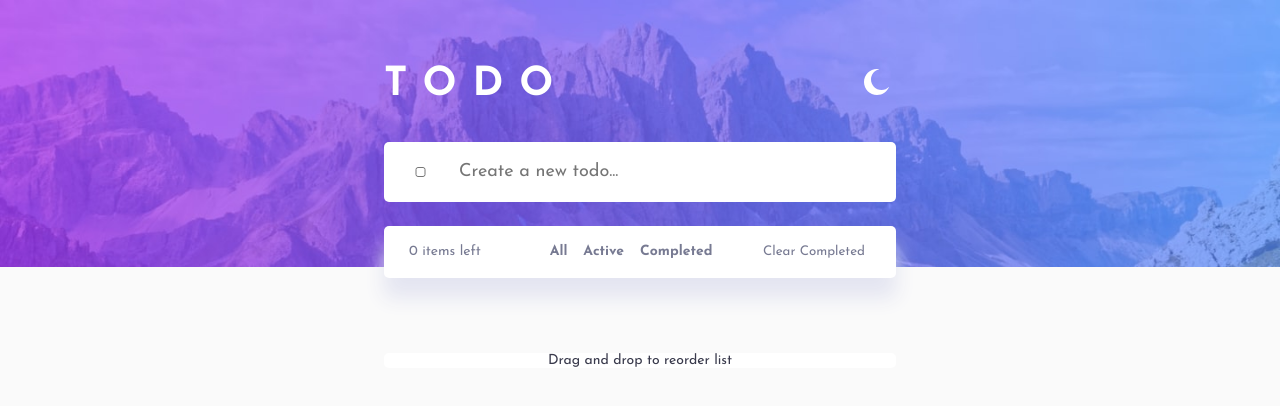
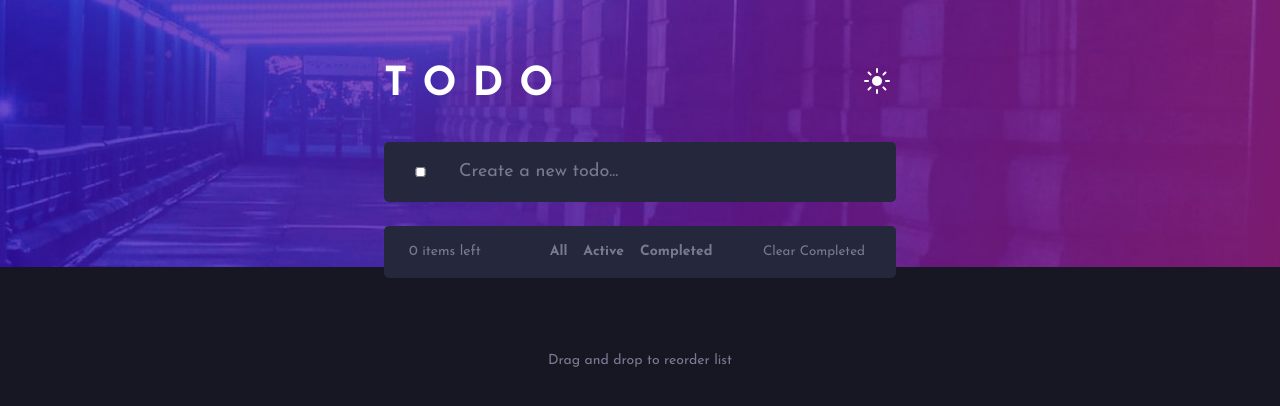
Before and after one commit to lam-j/todo-app, a React (Create React App) app: page / in a window 1280 px wide. Shown: the top 406 px of the page. Built offline with nearby package versions, Linux system fonts and the light colour scheme.

Commit message:
Implement dark mode

```diff
--- /dev/null
+++ b/public/darkmode.css
@@ -0,0 +1,85 @@
+:root {
+    /* ### Primary */
+
+    --brightBlue: hsl(220, 98%, 61%);
+    --checkBackground: linear-gradient(to left, hsl(192, 100%, 67%), hsl(280, 87%, 65%));
+
+    /* ### Dark Theme = 2*/
+
+    --veryDarkBlue2: hsl(235, 21%, 11%);
+    --veryDarkDesaturatedBlue2: hsl(235, 24%, 19%);
+    --lightGrayishBlue2: hsl(234, 39%, 85%);
+    --lightGrayishBlueHover2: hsl(236, 33%, 92%);
+    --darkGrayishBlue2: hsl(234, 11%, 52%);
+    --veryDarkGrayishBlue2: hsl(233, 14%, 35%);
+    --veryDarkGrayishBlueHover2: hsl(237, 14%, 26%);
+}
+
+.dark.background {
+    background-color: var(--veryDarkBlue2);
+    color: var(--lightGrayishBlue2);
+    height: 100vh;
+    width: 100vw;
+}
+
+.dark .App {
+    background-image: url("images/bg-desktop-dark.jpg");
+}
+
+.dark .title button > img.light-mode {
+    display: none;
+}
+.dark .title button > img.dark-mode {
+    display: block;
+}
+
+.dark .input {
+    background-color: var(--veryDarkDesaturatedBlue2);
+}
+.dark .input input[type="text"] {
+    background-color: var(--veryDarkDesaturatedBlue2);
+    color: var(--lightGrayishBlue2);
+}
+.dark .input input[type="text"]::placeholder {
+    color: var(--darkGrayishBlue2);
+}
+.dark .input input[type="text"]:focus {
+    /* NEEDS WORK. */
+    outline-color: var(--veryDarkDesaturatedBlue2);
+}
+.input input[type="checkbox"] {
+    margin: 25px 30px;
+    padding: 0;
+}
+
+.dark .list {
+    background-color: var(--veryDarkDesaturatedBlue2);
+    box-shadow: none;
+}
+
+.dark .list li {
+    border-bottom: 0.5px solid var(--veryDarkGrayishBlueHover2);
+}
+
+.dark .list li > button:hover {
+    opacity: 75%;
+}
+
+.dark .navigation h4 {
+    color: var(--darkGrayishBlue2);
+}
+
+.dark p.items-remaining {
+    color: var(--darkGrayishBlue2);
+}
+
+.dark button.clear > p {
+    color: var(--darkGrayishBlue2);
+}
+.dark button.clear > p:hover {
+    color: var(--lightGrayishBlue2);
+}
+
+.dark .footer {
+    color: var(--darkGrayishBlue2);
+}
--- a/public/index.html
+++ b/public/index.html
@@ -10,7 +10,8 @@
         <title>Todo app</title>
 
         <!-- Stylesheets -->
-        <link rel="stylesheet" href="styles.css" />
+        <link rel="stylesheet" href="lightmode.css" />
+        <link rel="stylesheet" href="darkmode.css" />
 
         <!-- Fonts -->
         <link rel="preconnect" href="https://fonts.googleapis.com" />
--- a/public/styles.css
+++ b/public/lightmode.css
@@ -6,29 +6,16 @@
 
     /* ### Neutral */
 
-    /* ### Light Theme */
+    /* ### Light Theme = 1*/
 
-    --veryLightGray: hsl(0, 0%, 98%);
-    --veryLightGrayishBlue: hsl(236, 33%, 92%);
-    --lightGrayishBlue: hsl(233, 11%, 84%);
-    --darkGrayishBlue: hsl(236, 9%, 61%);
-    --veryDarkGrayishBlue: hsl(235, 19%, 35%);
-
-    /* ### Dark Theme */
-
-    --veryDarkBlue: hsl(235, 21%, 11%);
-    --veryDarkDesaturatedBlue: hsl(235, 24%, 19%);
-    --lightGrayishBlue: hsl(234, 39%, 85%);
-    --lightGrayishBlue: hsl(236, 33%, 92%);
-    /* ^ hover */
-    --darkGrayishBlue: hsl(234, 11%, 52%);
-    --veryDarkGrayishBlue: hsl(233, 14%, 35%);
-    --veryDarkGrayishBlue: hsl(237, 14%, 26%);
+    --veryLightGray1: hsl(0, 0%, 98%);
+    --veryLightGrayishBlue1: hsl(236, 33%, 92%);
+    --lightGrayishBlue1: hsl(233, 11%, 84%);
+    --darkGrayishBlue1: hsl(236, 9%, 61%);
+    --veryDarkGrayishBlue1: hsl(235, 19%, 35%);
 }
 
 body {
-    background-color: var(--veryLightGray);
-    color: var(--veryDarkGrayishBlue);
     font-family: "Josefin Sans", sans-serif;
     font-size: 18px;
     margin: 0;
@@ -38,6 +25,13 @@ h1 {
     color: white;
     font-size: 2.5rem;
     letter-spacing: 1rem;
+}
+
+.background {
+    background-color: var(--veryLightGray1);
+    color: var(--veryDarkGrayishBlue1);
+    height: 100vh;
+    width: 100vw;
 }
 
 .App {
@@ -62,10 +56,15 @@ h1 {
     align-items: baseline;
     justify-content: space-between;
     margin-bottom: 10px;
+    cursor: default;
 }
 .title button {
     background: none;
     border: none;
+    cursor: pointer;
+}
+.title button > img.dark-mode {
+    display: none;
 }
 
 .todo-wrapper {
@@ -75,23 +74,26 @@ h1 {
 }
 
 .todo-wrapper div {
-    background-color: white;
     border-radius: 5px;
 }
 
 .input {
+    background-color: white;
     display: flex;
     height: 60px;
 }
 .input input[type="text"] {
     border: none;
     border-radius: 5px;
-    color: var(--darkGrayishBlue);
+    color: var(--veryDarkGrayishBlue1);
     font-family: "Josefin Sans", sans-serif;
     font-size: 18px;
     height: 50px;
     width: 80%;
     align-self: center;
+}
+.input input[type="text"]::placeholder {
+    color: var(--darkGrayishBlue1);
 }
 .input input[type="text"]:focus {
     outline-color: white;
@@ -102,7 +104,8 @@ h1 {
 }
 
 .list {
-    box-shadow: 0 20px 20px var(--veryLightGrayishBlue);
+    background-color: white;
+    box-shadow: 0 20px 20px var(--veryLightGrayishBlue1);
     padding: 0;
     margin: 0;
 }
@@ -113,7 +116,7 @@ h1 {
     width: 100%;
 }
 .list li {
-    border-bottom: 1px solid var(--veryLightGrayishBlue);
+    border-bottom: 1px solid var(--veryLightGrayishBlue1);
     cursor: pointer;
     display: flex;
     align-items: center;
@@ -141,12 +144,18 @@ h1 {
 }
 
 .navigation {
-    color: var(--darkGrayishBlue);
     font-size: 14px;
     display: flex;
     justify-content: space-between;
     align-items: center;
     margin: 0 25px;
+}
+.navigation h4 {
+    color: var(--darkGrayishBlue1);
+}
+
+p.items-remaining {
+    color: var(--darkGrayishBlue1);
 }
 
 .section-toggle {
@@ -159,15 +168,19 @@ h1 {
 button.clear {
     background: none;
     border: none;
-    color: var(--darkGrayishBlue);
     cursor: pointer;
     font-family: "Josefin Sans", sans-serif;
 }
-button.clear:hover {
-    color: var(--veryDarkBlue);
+button.clear > p {
+    color: var(--darkGrayishBlue1);
+}
+button.clear > p:hover {
+    color: var(--veryDarkGrayishBlue1);
 }
 
 .footer {
+    background-color: none;
+    color: var(--darkGrayishBlue1);
     font-size: 14px;
     margin: 10% 0;
     text-align: center;
--- a/src/App.js
+++ b/src/App.js
@@ -2,16 +2,28 @@ import React from "react";
 import TodoWrapper from "./components/TodoWrapper.jsx";
 
 function App() {
+    function toggleMode() {
+        const mode = document.querySelector(".background");
+        if (mode.classList.contains("dark")) {
+            mode.classList.toggle("dark");
+        } else {
+            mode.classList.add("dark");
+        }
+    }
+
     return (
+        <div className="background dark">
             <div className="App">
                 <div className="wrapper">
                     <div className="title">
                         <h1>TODO</h1>
-                    <button>
-                        <img src="/images/icon-moon.svg" alt="" />
+                        <button onClick={toggleMode}>
+                            <img className="light-mode" src="/images/icon-moon.svg" alt="" />
+                            <img className="dark-mode" src="/images/icon-sun.svg" alt="" />
                         </button>
                     </div>
                     <TodoWrapper />
+                </div>
             </div>
         </div>
     );
--- a/src/components/Navigation.jsx
+++ b/src/components/Navigation.jsx
@@ -10,7 +10,7 @@ export default function Navigation(props) {
                 <h4>Completed</h4>
             </div>
             <button className="clear" onClick={props.onClear}>
-                Clear Completed
+                <p>Clear Completed</p>
             </button>
         </div>
     );
--- a/src/components/TodoItem.jsx
+++ b/src/components/TodoItem.jsx
@@ -1,6 +1,20 @@
 import React from "react";
 
 export default function TodoItem(props) {
+    let styles = {
+        color: props.completed === true && isDark(),
+        textDecorationLine: props.completed === true && "line-through",
+    };
+
+    function isDark() {
+        const mode = document.querySelector(".background");
+        if (mode.classList.contains("dark")) {
+            return "hsl(233, 14%, 35%)";
+        } else {
+            return "hsl(233, 11%, 84%)";
+        }
+    }
+
     return (
         <li>
             <input
@@ -14,10 +28,7 @@ export default function TodoItem(props) {
                 onClick={() => {
                     props.onComplete(props.id);
                 }}
-                style={{
-                    color: props.completed === true && "hsl(233, 11%, 84%)",
-                    textDecorationLine: props.completed === true && "line-through",
-                }}>
+                style={styles}>
                 {props.text}
             </p>
             <button
--- a/src/components/TodoWrapper.jsx
+++ b/src/components/TodoWrapper.jsx
@@ -16,7 +16,7 @@ export default function TodoWrapper() {
             });
             return count;
         });
-    });
+    }, [itemList]);
 
     function addItem(item) {
         if (item !== "") {
```
Lines whose indentation alone changed are shown as unchanged.
